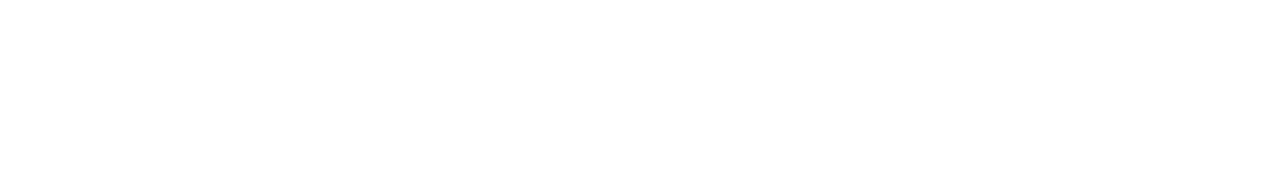
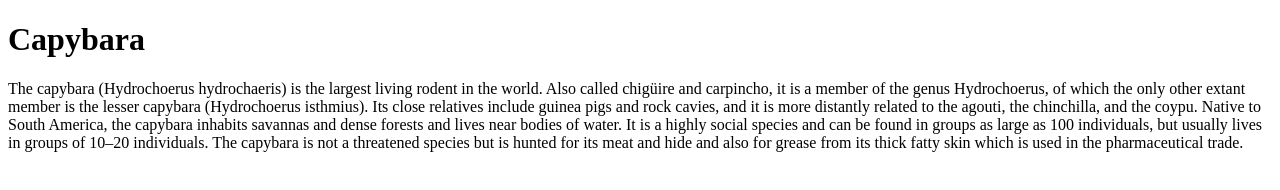
Before and after one commit to LockeReed/Capybaro, a plain HTML site: page index.html in a window 1280 px wide. Drawn offline with Linux system fonts and the light colour scheme.

Commit message:
set up html document structure

```diff
--- a/index.html
+++ b/index.html
@@ -6,6 +6,8 @@
 
   </head>
   <body>
+<h1> Capybara </h1>
 
+<p> The capybara (Hydrochoerus hydrochaeris) is the largest living rodent in the world. Also called chigüire and carpincho, it is a member of the genus Hydrochoerus, of which the only other extant member is the lesser capybara (Hydrochoerus isthmius). Its close relatives include guinea pigs and rock cavies, and it is more distantly related to the agouti, the chinchilla, and the coypu. Native to South America, the capybara inhabits savannas and dense forests and lives near bodies of water. It is a highly social species and can be found in groups as large as 100 individuals, but usually lives in groups of 10–20 individuals. The capybara is not a threatened species but is hunted for its meat and hide and also for grease from its thick fatty skin which is used in the pharmaceutical trade. </p>
   </body>
 </html>
```
